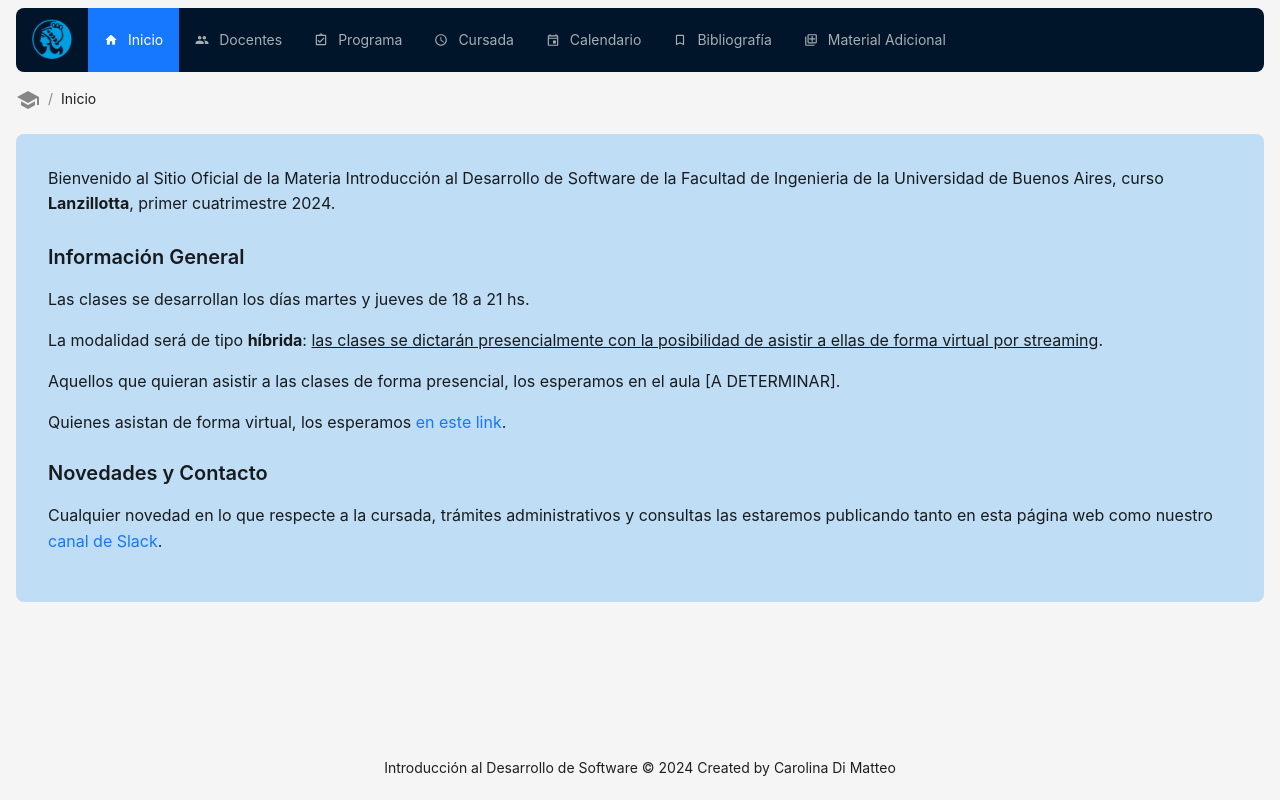
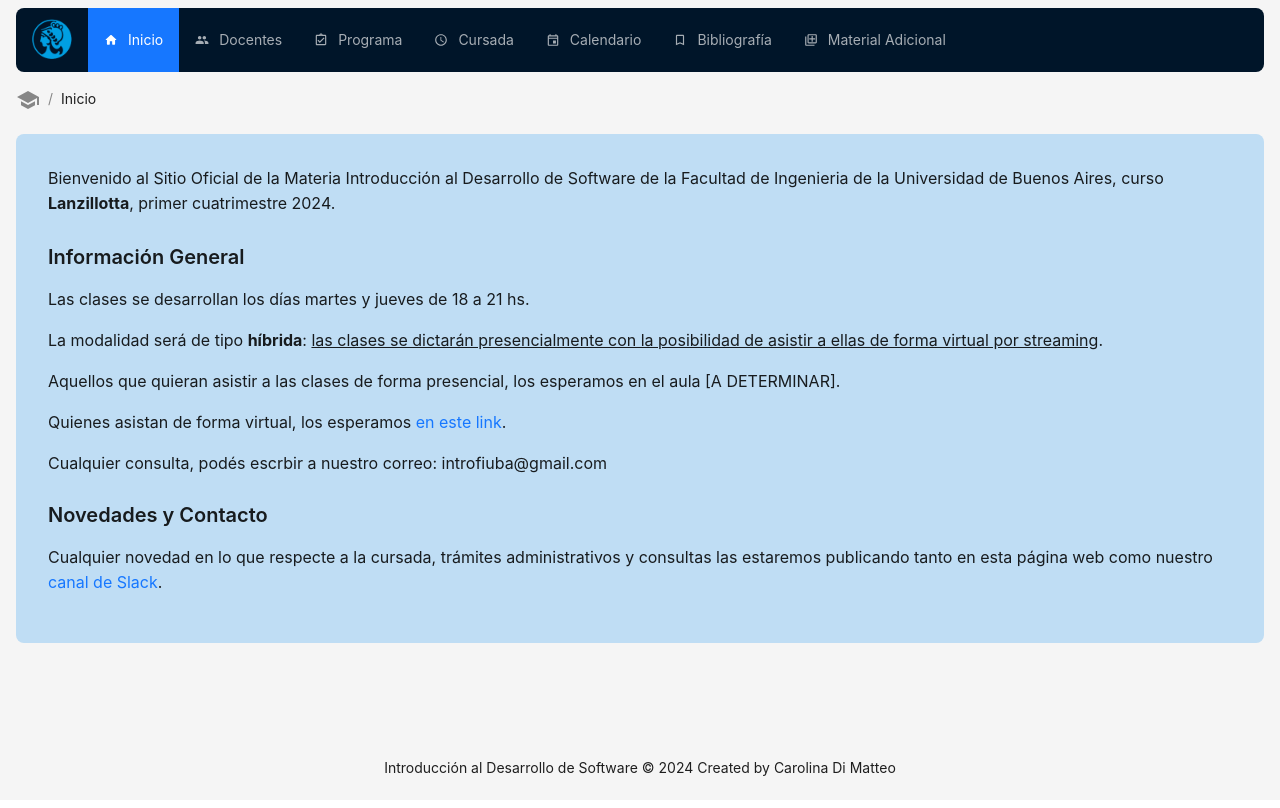
Before and after one commit to gcc-cdimatteo/gcc-cdimatteo.github.io, a Next.js app: page / in a window 1280 px wide. Built offline with nearby package versions, Linux system fonts and the light colour scheme; a web font is replaced by a local one.

Commit message:
agrego mail

```diff
--- a/app/page.tsx
+++ b/app/page.tsx
@@ -28,6 +28,8 @@ export default function Page() {
         {/* <h4>Importante</h4>
         <ListItem icon={<Report style={{ color: '#D00026' }} />} text={<p>Si <u>estás inscripto en la materia</u>, por favor, llena <Link href="https://forms.gle/ohzXL2d66PMwDjVy6" target="_blank"> este formulario</Link>.</p>} /> */}
 
+        <p>Cualquier consulta, podés escrbir a nuestro correo: introfiuba@gmail.com</p>
+
         <h4>Novedades y Contacto</h4>
         <p>Cualquier novedad en lo que respecte a la cursada, trámites administrativos y consultas las estaremos publicando tanto en esta página web como nuestro <Link href="https://join.slack.com/t/introduccinal/shared_invite/zt-2d59bckpc-gqoV7VvSIqulLUeImEoYOw" target="_blank">canal de Slack</Link>.</p>
 
```
